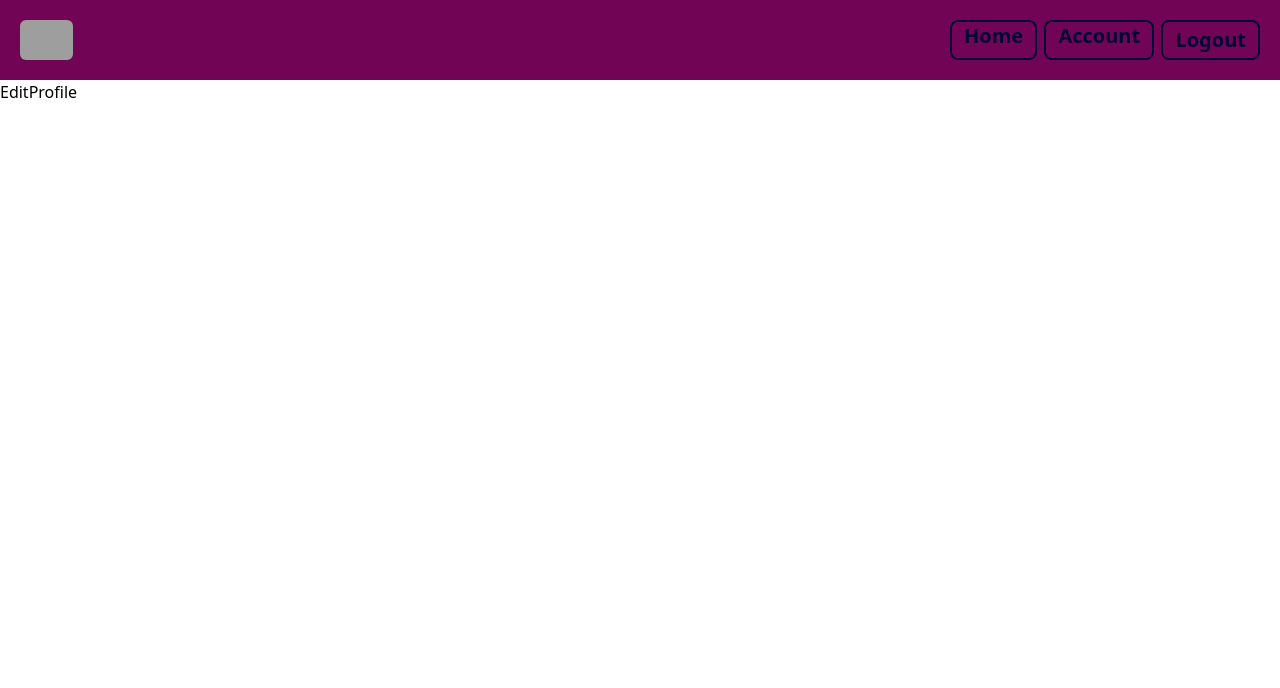
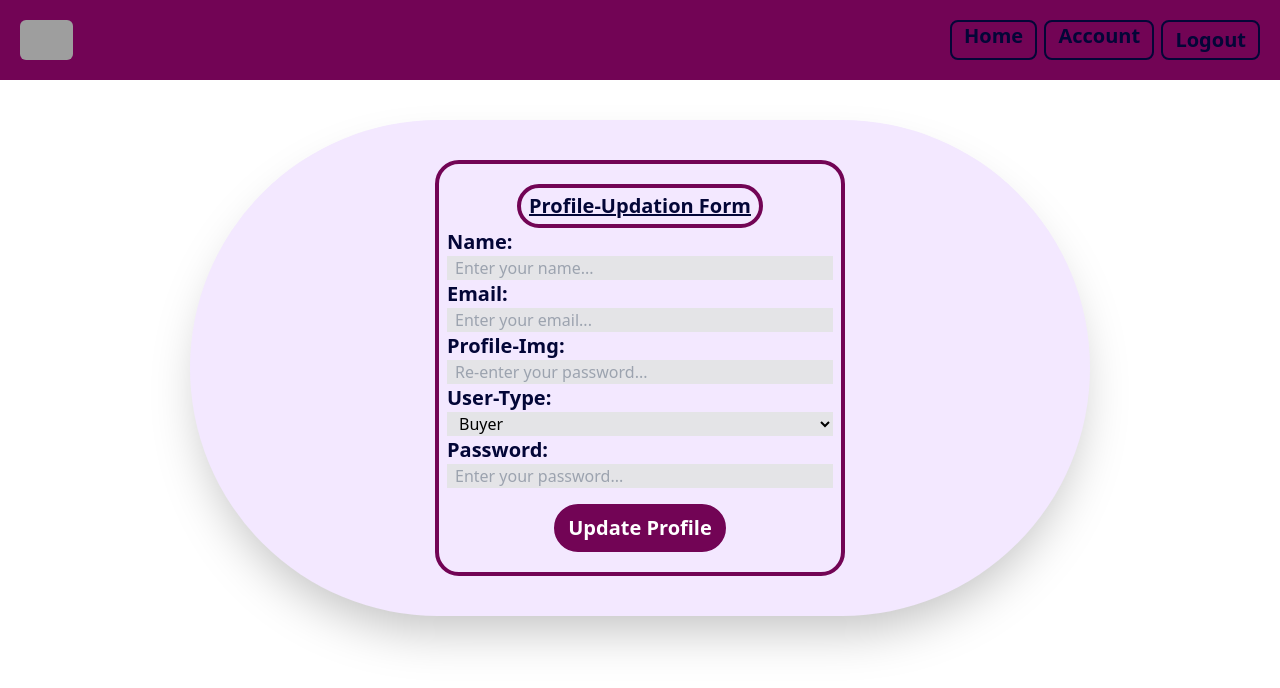
Before and after one commit to SGsubuuu-2322/E-Commerce_App-Tatwa, a React (Vite) app: page /edit-profile in a window 1280 px wide. Shown: the top 688 px of the page. Built offline with nearby package versions, Linux system fonts and the light colour scheme; sample sign-in values are in the browser's storage; grey boxes are pictures that could not be loaded.

Commit message:
Added the update profile feature to our app...

```diff
--- a/src/Components/Account.jsx
+++ b/src/Components/Account.jsx
@@ -3,11 +3,16 @@
 import { useDispatch, useSelector } from "react-redux";
 import { deleteUser } from "../Store/Reducers/UserReducer";
 import { useNavigate } from "react-router-dom";
+import { useEffect, useState } from "react";
 
 const Account = () => {
   const Navigate = useNavigate();
   const Dispatch = useDispatch();
-  const { loggedInUser } = useSelector((state) => state.allUsers);
+  const { loggedInUser, allUsers } = useSelector((state) => state.allUsers);
+  const [user, setUser] = useState(null);
+  useEffect(() => {
+    setUser(allUsers.find((user) => user.id == loggedInUser.id));
+  }, []);
   const handleDeletion = () => {
     Dispatch(deleteUser(loggedInUser));
     Navigate("/login");
@@ -17,22 +22,22 @@ const Account = () => {
       <div className="w-3/4 h-5/6 bg-purple-100 rounded-full m-auto flex flex-col justify-start items-center p-10 shadow-2xl">
         <div className="w-28 h-28 rounded-full bg-purple-600 p-1">
           <img
-            src="https://cdn3d.iconscout.com/3d/premium/thumb/user-6332708-5209354.png"
+            src={user?.profileImg}
             alt="user-img"
             className="h-full w-full object-contain hover:scale-110"
           />
         </div>
         <h1 className="text-xl font-semibold text-secondary mb-20">
-          {loggedInUser.name}
+          {user?.name}
         </h1>
         <h2 className="text-xl font-semibold text-secondary">
-          Email: {loggedInUser.email}
+          Email: {user?.email}
         </h2>
         <h2 className="text-xl font-semibold text-secondary">
-          User_Type: {loggedInUser.userType == "B" ? "Buyer" : "Seller"}
+          User_Type: {user?.userType == "B" ? "Buyer" : "Seller"}
         </h2>
         <h2 className="text-xl font-semibold text-secondary mb-10">
-          Password: {loggedInUser.password}
+          Password: {user?.password}
         </h2>
         <div className="w-2/4 h-1/4 bg-purple-200 rounded-full flex justify-between p-1">
           <button
--- a/src/Components/EditProfile.jsx
+++ b/src/Components/EditProfile.jsx
@@ -1,7 +1,132 @@
 // import React from 'react'
 
+import { useState } from "react";
+import { useDispatch, useSelector } from "react-redux";
+import { useNavigate } from "react-router-dom";
+import { refreshLoggedInUser, updateUser } from "../Store/Reducers/UserReducer";
+
 const EditProfile = () => {
-  return <div>EditProfile</div>;
+  const Dispatch = useDispatch();
+  const Navigate = useNavigate();
+  const { loggedInUser } = useSelector((state) => state.allUsers);
+  const [user, setUser] = useState({
+    name: loggedInUser.name,
+    id: loggedInUser.id,
+    email: loggedInUser.email,
+    password: loggedInUser.password,
+    userType: loggedInUser.userType,
+    profileImg: loggedInUser.profileImg,
+  });
+
+  const inputChangeHandler = (e) => {
+    setUser({ ...user, [e.target.name]: e.target.value });
+  };
+
+  const handleFormSubmit = (e) => {
+    e.preventDefault();
+    if (
+      user.name.trim() < 5 ||
+      user.profileImg.trim() < 5 ||
+      user.userType.trim() < 5 ||
+      user.password.trim() < 1 ||
+      user.email.trim() < 5
+    ) {
+      alert("Each and every field must have 4 characters...");
+      return;
+    }
+
+    Dispatch(updateUser(user));
+    Dispatch(refreshLoggedInUser());
+    Navigate(-1);
+  };
+
+  return (
+    <div className="w-full bg-white p-10 pb-20 overflow-y-auto">
+      <div className="w-3/4 h-5/6 bg-purple-100 rounded-full m-auto flex flex-col justify-start items-center p-10 shadow-2xl">
+        <form
+          onSubmit={handleFormSubmit}
+          className="w-2/4 border-secondary border-4 rounded-3xl mx-auto  px-2 py-5  "
+        >
+          <div className="w-full flex justify-center">
+            <h1 className="text-xl font-bold text-black underline border-4 border-secondary hover:bg-secondary px-2 py-1 rounded-full hover:text-white">
+              Profile-Updation Form
+            </h1>
+          </div>
+          <div className="input-container flex flex-col">
+            <label htmlFor="name" className="text-xl font-bold text-black">
+              Name:{" "}
+            </label>
+            <input
+              type="text"
+              placeholder="Enter your name..."
+              name="name"
+              value={user.name}
+              onChange={inputChangeHandler}
+              className="bg-zinc-200 px-2"
+            />
+          </div>
+          <div className="input-container flex flex-col">
+            <label htmlFor="name" className="text-xl font-bold text-black">
+              Email:{" "}
+            </label>
+            <input
+              type="email"
+              placeholder="Enter your email..."
+              name="email"
+              value={user.email}
+              onChange={inputChangeHandler}
+              className="bg-zinc-200 px-2"
+            />
+          </div>
+          <div className="input-container flex flex-col">
+            <label htmlFor="name" className="text-xl font-bold text-black">
+              Profile-Img:{" "}
+            </label>
+            <input
+              type="text"
+              placeholder="Re-enter your password..."
+              name="profileImg"
+              value={user.profileImg}
+              onChange={inputChangeHandler}
+              className="bg-zinc-200 px-2"
+            />
+          </div>
+          <div className="input-container flex flex-col">
+            <label htmlFor="name" className="text-xl font-bold text-black">
+              User-Type:{" "}
+            </label>
+            <select
+              className="bg-zinc-200 px-2"
+              onChange={inputChangeHandler}
+              name="userType"
+            >
+              <option value="B">Buyer</option>
+              <option value="S">Seller</option>
+            </select>
+          </div>
+          <div className="input-container flex flex-col">
+            <label htmlFor="name" className="text-xl font-bold text-black">
+              Password:{" "}
+            </label>
+            <input
+              type="password"
+              placeholder="Enter your password..."
+              name="password"
+              value={user.password}
+              onChange={inputChangeHandler}
+              className="bg-zinc-200 px-2"
+            />
+          </div>
+
+          <div className="flex items-center justify-center mt-4">
+            <button className="bg-secondary text-white active:scale-110 rounded-3xl hover:bg-white hover:text-black px-3 py-2 border-2 border-secondary text-xl font-bold">
+              Update Profile
+            </button>
+          </div>
+        </form>
+      </div>
+    </div>
+  );
 };
 
 export default EditProfile;
--- a/src/Store/Reducers/UserReducer.jsx
+++ b/src/Store/Reducers/UserReducer.jsx
@@ -19,6 +19,21 @@ const userSlice = createSlice({
       localStorage.setItem("allUsers", JSON.stringify(state.allUsers));
       localStorage.removeItem("loggedInUser"); // console.log(state.allUsers);
     },
+    updateUser: (state, action) => {
+      const oldUser = state.allUsers.find(
+        (user) => user.id == action.payload.id
+      );
+      const newUser = { ...oldUser, ...action.payload };
+      const id = state.allUsers.findIndex(
+        (user) => user.id == action.payload.id
+      );
+      if (id != -1) {
+        state.allUsers[id] = newUser;
+        localStorage.setItem("loggedInUser", JSON.stringify(newUser));
+        localStorage.setItem("allUsers", JSON.stringify(state.allUsers));
+      }
+      // console.log(state.allUsers);
+    },
     refreshAllUsers: (state) => {
       state.allUsers = JSON.parse(localStorage.getItem("allUsers"));
     },
@@ -31,13 +46,10 @@ const userSlice = createSlice({
   },
   extraReducers: (builder) => {
     builder.addCase(registerAPI.fulfilled, (state, action) => {
-      // console.log(action.payload);
       action.payload.id = nanoid();
-      state.allUsers = [
-        ...state.allUsers,
-        action.payload,
-        // (action.payload.id = nanoid()),
-      ];
+      action.payload.profileImg =
+        "https://cdn3d.iconscout.com/3d/premium/thumb/user-6332708-5209354.png";
+      state.allUsers = [...state.allUsers, action.payload];
       localStorage.setItem("allUsers", JSON.stringify(state.allUsers));
     });
   },
@@ -49,4 +61,5 @@ export const {
   refreshAllUsers,
   refreshUserType,
   deleteUser,
+  updateUser,
 } = userSlice.actions;
```
